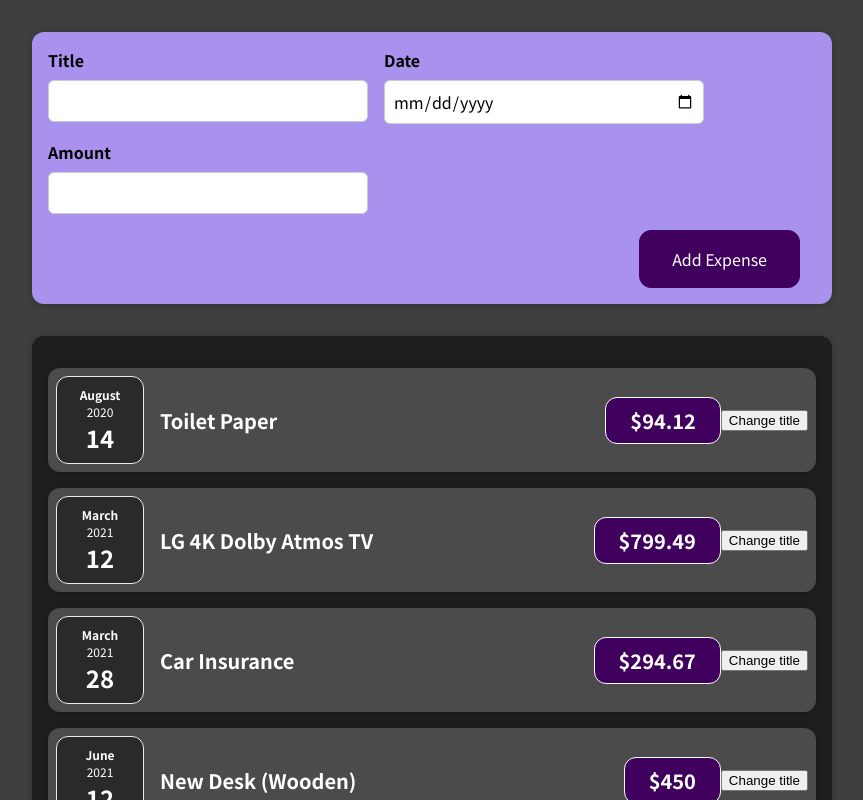
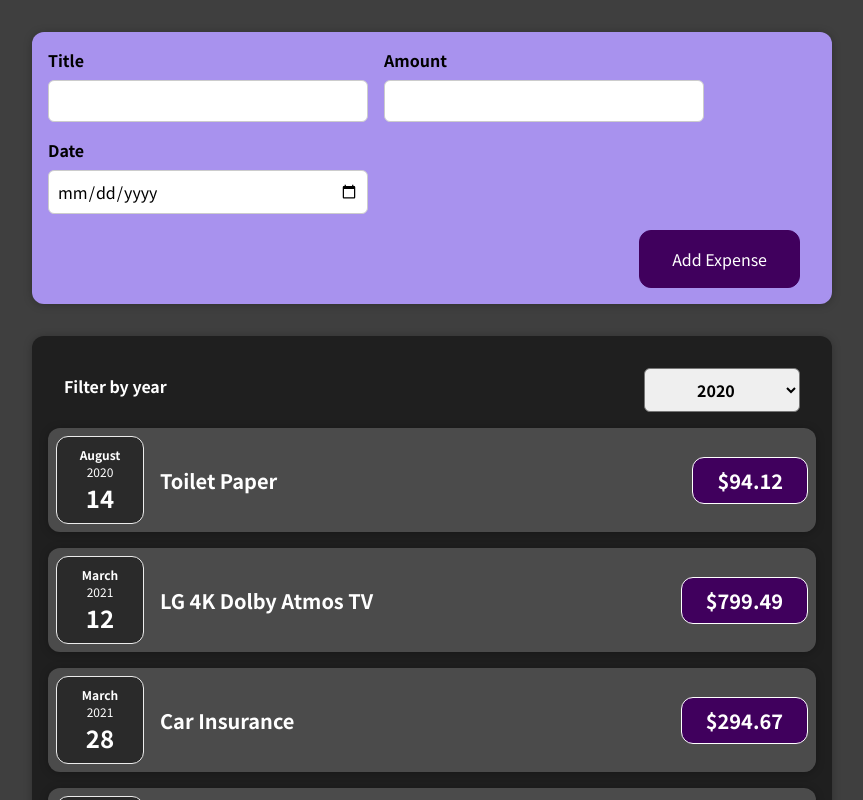
Before and after one commit to Maurya-Grover/ExpenseManager, a React (Create React App) app: page / in a window 1280 px wide. Shown: the top 800 px of the page, without its empty margins (208-1071 px from the left). Built offline with nearby package versions, Linux system fonts and the light colour scheme.

Commit message:
Add Expense Filter Component

```diff
--- a/src/App.js
+++ b/src/App.js
@@ -28,9 +28,15 @@
 			date: new Date(2021, 5, 12),
 		},
 	];
+	const expenseList = [];
+	const addExpenseHandler = (newExpense) => {
+		expenseList.push({ ...newExpense });
+		console.log(expenseList);
+	};
+
 	return (
 		<div>
-			<NewExpense />
+			<NewExpense onAddExpense={addExpenseHandler} />
 			<Expenses expenses={expenses} />
 		</div>
 	);
--- /dev/null
+++ b/src/components/Expenses/ExpenseFilter.css
@@ -0,0 +1,24 @@
+.expenses-filter {
+	color: white;
+	padding: 0 1rem;
+}
+
+.expenses-filter__control {
+	display: flex;
+	width: 100%;
+	align-items: center;
+	justify-content: space-between;
+	margin: 1rem 0rem;
+}
+
+.expenses-filter label {
+	font-weight: bold;
+	margin-bottom: 0.5rem;
+}
+
+.expenses-filter select {
+	font: inherit;
+	padding: 0.5rem 3rem;
+	font-weight: bold;
+	border-radius: 6px;
+}
--- /dev/null
+++ b/src/components/Expenses/ExpenseFilter.js
@@ -0,0 +1,25 @@
+import React from 'react';
+
+import './ExpenseFilter.css';
+
+const ExpenseFilter = (props) => {
+	const dropDownChangeHandler = (event) => {
+		props.onChangeFilter(event.target.value);
+	};
+
+	return (
+		<div className="expenses-filter">
+			<div className="expenses-filter__control">
+				<label>Filter by year</label>
+				<select value={props.selected} onChange={dropDownChangeHandler}>
+					<option value="2022">2022</option>
+					<option value="2021">2021</option>
+					<option value="2020">2020</option>
+					<option value="2019">2019</option>
+				</select>
+			</div>
+		</div>
+	);
+};
+
+export default ExpenseFilter;
--- a/src/components/Expenses/ExpenseItem.js
+++ b/src/components/Expenses/ExpenseItem.js
@@ -1,13 +1,16 @@
-import React, { useState } from 'react';
+import React /* useState*/ from 'react';
 import './ExpenseItem.css';
 import ExpenseDate from './ExpenseDate';
 import Card from '../UI/Card';
 const ExpenseItem = (props) => {
+	// now this is a stateless/presentational/dumb component
+	// state was only added for demo and any component
+	// that has state is called a stateful/smart component
 	// to manage state for that particular variable
-	const [title, setTitle] = useState(props.title);
-	const clickHandler = () => {
-		setTitle('New Value');
-	};
+	// const [title, setTitle] = useState(props.title);
+	// const clickHandler = () => {
+	// 	setTitle('New Value');
+	// };
 	return (
 		<Card className="expense-item">
 			{/*
@@ -21,10 +24,10 @@
 				<ExpenseDate date={props.date} />
 			</div>
 			<div className="expense-item__description">
-				<h2>{title}</h2>
+				<h2>{props.title}</h2>
 			</div>
 			<div className="expense-item__price">${props.amount}</div>
-			<button onClick={clickHandler}>Change title</button>
+			{/*<button onClick={clickHandler}>Change title</button>*/}
 		</Card>
 	);
 };
--- a/src/components/Expenses/Expenses.js
+++ b/src/components/Expenses/Expenses.js
@@ -1,10 +1,20 @@
-import React from 'react';
+import React, { useState } from 'react';
 import Card from '../UI/Card';
 import ExpenseItem from './ExpenseItem';
+import ExpenseFilter from './ExpenseFilter';
 import './Expenses.css';
 const Expenses = (props) => {
+	// parent component(Expenses) controls the value and changes to the value
+	// of child component(ExpensesFilter) the management of that is not done
+	// by the ExpensesFilter component itself such a component is controlled component
+	const [filteredYear, setFilteredYear] = useState('2020');
+	const filterChangeHandler = (selectedYear) => {
+		setFilteredYear(selectedYear);
+	};
+
 	return (
 		<Card className="expenses">
+			<ExpenseFilter selected={filteredYear} onChangeFilter={filterChangeHandler} />
 			<ExpenseItem title={props.expenses[0].title} amount={props.expenses[0].amount} date={props.expenses[0].date} />
 			<ExpenseItem title={props.expenses[1].title} amount={props.expenses[1].amount} date={props.expenses[1].date} />
 			<ExpenseItem title={props.expenses[2].title} amount={props.expenses[2].amount} date={props.expenses[2].date} />
--- a/src/components/NewExpense/ExpenseForm.js
+++ b/src/components/NewExpense/ExpenseForm.js
@@ -1,22 +1,67 @@
-import React from 'react';
+import React, { useState } from 'react';
 
 import './ExpenseForm.css';
 
 const ExpenseForm = (props) => {
+	const [enteredTitle, setEnteredTitle] = useState('');
+	const [enteredDate, setEnteredDate] = useState('');
+	const [enteredAmount, setEnteredAmount] = useState('');
+	// single state approach commented out.
+	// Usually multiple state approach is more prevalent
+	// but both approaches are completely fine and can be used
+	// const [userInput, setUserInput] = useState({ title: '', amount: '', date: '' });
+	const titleChangeHandler = (event) => {
+		setEnteredTitle(event.target.value);
+		// setUserInput({ ...userInput, title: event.target.value });
+		// in 1 state approach updating like this ^ is not a good practice
+		// because you're dependent on previous state
+		// React schedules updates and doesn't execute instantly
+		// so if multiple updates are requested at the same time
+		// you could be dependent on a previous outdated state
+		// if you don't explicitly use previous state
+		// Therefore: instead you pass an anonymous function to the setBlahBlah method
+		// which gives access to previous state and return to it the updated values
+
+		// setUserInput((prevState) => {
+		// 	return { ...prevState, title: event.target.value };
+		// });
+	};
+	const dateChangeHandler = (event) => {
+		setEnteredDate(event.target.value);
+		// setUserInput({ ...userInput, date: event.target.value });
+	};
+	const amountChangeHandler = (event) => {
+		setEnteredAmount(event.target.value);
+		// setUserInput({ ...userInput, amount: event.target.value });
+	};
+
+	const submitHandler = (event) => {
+		event.preventDefault();
+		const expenseData = {
+			title: enteredTitle,
+			amount: enteredAmount,
+			date: new Date(enteredDate),
+		};
+		props.onSaveExpenseData(expenseData);
+		setEnteredTitle('');
+		setEnteredAmount('');
+		setEnteredDate('');
+	};
+
 	return (
-		<form>
+		<form onSubmit={submitHandler}>
 			<div className="new-expense__controls">
 				<div className="new-expense__control">
 					<label>Title</label>
-					<input type="text" />
+					<input type="text" value={enteredTitle} onChange={titleChangeHandler} />
+				</div>
+				<div className="new-expense__control">
+					<label>Amount</label>
+					<input type="number" value={enteredAmount} onChange={amountChangeHandler} min="0.01" step="0.01" />
 				</div>
 				<div className="new-expense__control">
 					<label>Date</label>
-					<input type="date" min="2019-01-01" max="2022-12-31" />
-				</div>
-				<div className="new-expense__control">
-					<label>Amount</label>
-					<input type="number" min="0.01" step="0.01" />
+					<input type="date" value={enteredDate} onChange={dateChangeHandler} min="2019-01-01" max="2022-12-31" />
 				</div>
 			</div>
 			<div className="new-expense__actions">
--- a/src/components/NewExpense/NewExpense.js
+++ b/src/components/NewExpense/NewExpense.js
@@ -3,9 +3,22 @@
 import ExpenseForm from './ExpenseForm';
 
 const NewExpense = (props) => {
+	const saveExpenseDataHandler = (enteredExpenseData) => {
+		const expenseData = {
+			...enteredExpenseData,
+			id: Math.random().toString(),
+		};
+		props.onAddExpense(expenseData);
+	};
+
 	return (
 		<div className="new-expense ">
-			<ExpenseForm />
+			{/* the following passes the saveExpenseDataHandler's
+			pointer to the child component using onSaveExpenseData prop
+			where it will get executed and value will be passed to the
+			function here in NewExpense.js since it's just a pointer
+			to the function*/}
+			<ExpenseForm onSaveExpenseData={saveExpenseDataHandler} />
 		</div>
 	);
 };
```
